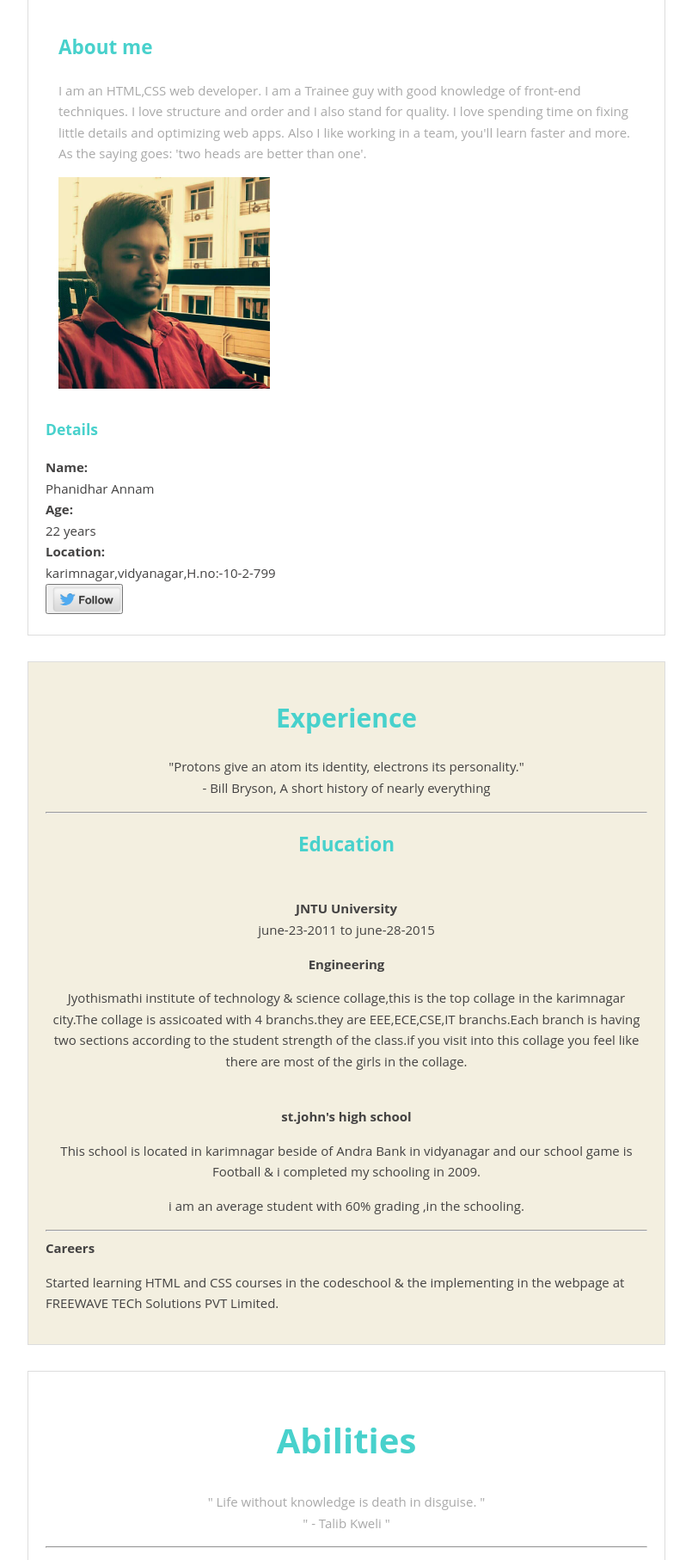
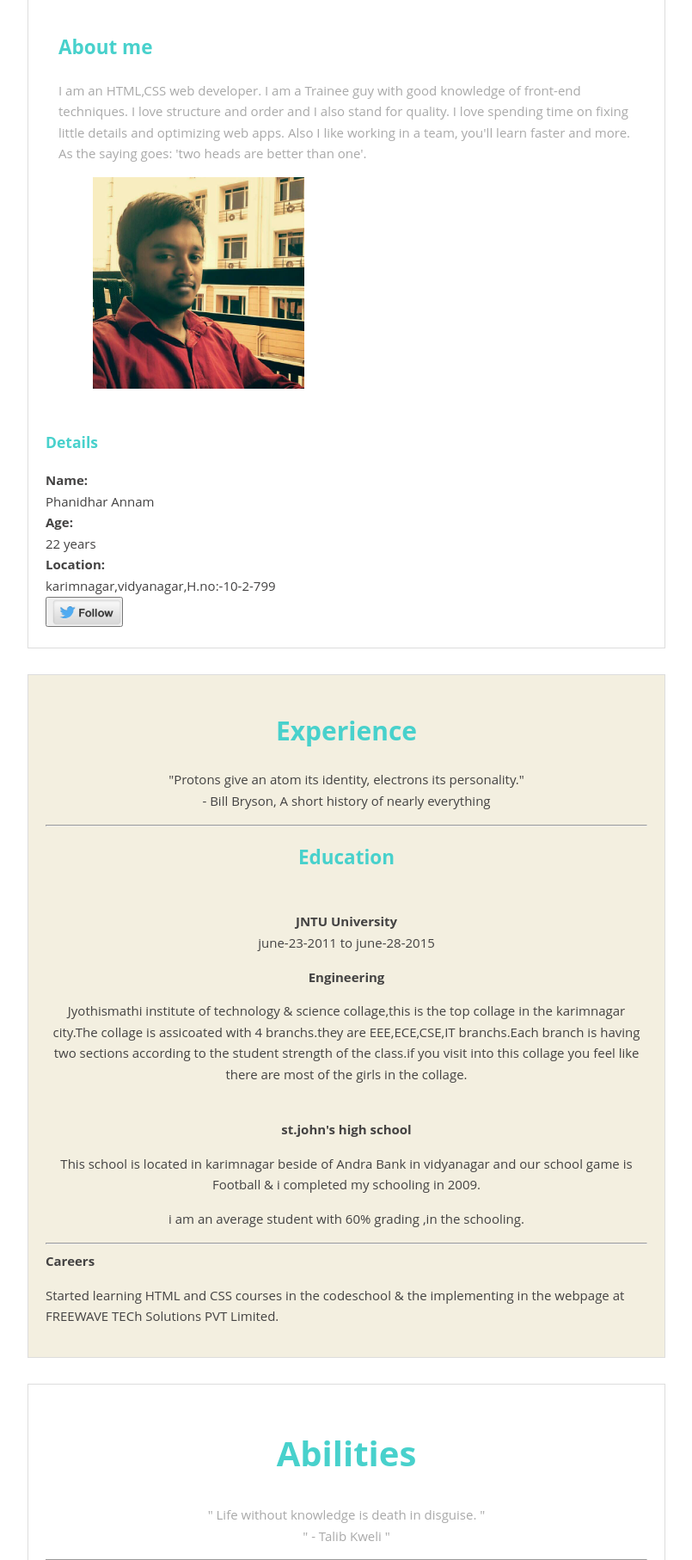
Before and after one commit to phanidharannam/MyResume, a plain HTML site: page design-page.html in a window 1280 px wide. Shown: the part 986-2800 px from the top of the page at 86% size, without its empty margins (237-1042 px from the left). Drawn offline with Linux system fonts and the light colour scheme; files whose address does not match are found by name.

Commit message:
Initialized resume project

```diff
--- a/css/style.css
+++ b/css/style.css
@@ -35,8 +35,19 @@ body{
 	z-index: 3;
 
 }
-
-
+section{
+	display: block;
+}
+article{
+	display: block;
+}
+figure{
+	display: block;
+    margin-top: 1em;
+    margin-bottom: 1em;
+    margin-left: 40px;
+    margin-right: 40px;
+}
 
 
 
--- a/design-page.html
+++ b/design-page.html
@@ -10,7 +10,7 @@
         <a class="find-me" href="https://www.facebook.com/nani4a" target="_blank">Phanidhar annam's facebook profile</a>
     </div>
       <div class="design-heading">
-          <h1 class="design-heading1">Phanidhar Annam</h1>
+          <header><h1 class="design-heading1">Phanidhar Annam</h1></header>
           <p class="second-word">Interactive resume</p>
       </div>
       <div class="hole-page"></div>
@@ -56,11 +56,11 @@
       <hr class="first-hr">
       <div class="content-section">
         <h2 class="resume-header2">About me</h2>
-        <p>
+        <section><p>
         I am an HTML,CSS web developer. I am a Trainee guy with good knowledge of front-end techniques. I love structure and order and I also stand for quality. I love spending time on fixing little details and optimizing web apps. Also I like working in a team, you'll learn faster and more. As the saying goes: 'two heads are better than one'.
-        </p>
+        </p></section>
 
-        <img class="person-image" src="img/projectpic.jpg" alt="Phanidhar Annam" align="center"  width="246" height="246">
+        <figure><img class="person-image" src="img/projectpic.jpg" alt="Phanidhar Annam" align="center"  width="246" height="246"></figure>
       </div>
       <h3 class="resume-header3">Details</h3>
       <strong>Name:</strong>
@@ -88,10 +88,10 @@
       <strong>JNTU University</strong><br>
       <n>june-23-2011 to june-28-2015</n>
       <p><strong>Engineering</strong>
-      <p>Jyothismathi institute of technology & science collage,this is the top collage in the   karimnagar city.The collage is assicoated with 4 branchs.they are EEE,ECE,CSE,IT branchs.Each branch is having two sections according to the student strength of the class.if you visit into this collage you feel like there are most of the girls in the collage.</p><br>
+      <article><p>Jyothismathi institute of technology & science collage,this is the top collage in the   karimnagar city.The collage is assicoated with 4 branchs.they are EEE,ECE,CSE,IT branchs.Each branch is having two sections according to the student strength of the class.if you visit into this collage you feel like there are most of the girls in the collage.</p></article><br>
       <strong>st.john's high school</strong>
       <p>This school is located in karimnagar beside of Andra Bank in vidyanagar and our school game is Football & i completed my schooling in 2009. </p>
-      <p>i am an average student with 60% grading ,in the schooling.</p>
+      <footer><p>i am an average student with 60% grading ,in the schooling.</p></footer>
       </div>
       <div class="shashi">
         <hr>
```
